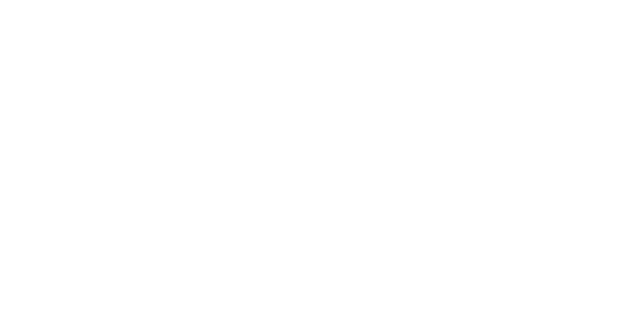
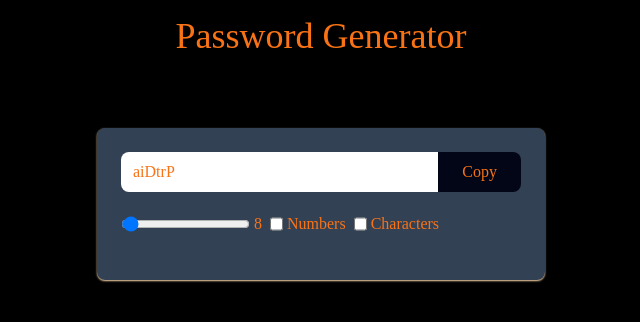
Before and after one commit to i-niranjan/react-short-projects, a React (Vite) app: page / in a window 1280 px wide. Shown: the top 322 px of the page, without its empty margins (319-959 px from the left). Built offline with nearby package versions, Linux system fonts and the light colour scheme.

Commit message:
Password Generator

```diff
--- a/src/App.jsx
+++ b/src/App.jsx
@@ -1,12 +1,14 @@
 import React from "react";
 import Counter from "./Project/Counter";
 import BGChanger from "./Project/BGChanger";
+import PasswordGenerator from "./Project/PasswordGenerator";
 
 export default function App() {
   return (
     <>
       {/* <BGChanger /> */}
       {/* <Counter /> */}
+      <PasswordGenerator />
     </>
   );
 }
--- a/src/Project/PasswordGenerator.jsx
+++ b/src/Project/PasswordGenerator.jsx
@@ -1,5 +1,92 @@
-import React from "react";
+import React, { useState, useCallback, useEffect, useRef } from "react";
 
 export default function PasswordGenerator() {
-  return <div>PasswordGenerator</div>;
+  const [length, setLength] = useState(8);
+  const [numberAllowed, setNumberAllowed] = useState(false);
+  const [charAllowed, setCharAllowed] = useState(false);
+  const [password, setPassword] = useState(null);
+
+  const passwordRef = useRef(null);
+
+  const PasswordGenerator = useCallback(() => {
+    let pass = "";
+    let string = "ABCDEFGHIJKLMNOPQRSTUVWXYZabcdefghijklmnopqrstuvwxyz";
+    if (numberAllowed) string += "123456789";
+    if (charAllowed) string += "!@#$%^&*()_+[]{}|;:',.<>?/~`";
+
+    for (let i = 1; i < length; i++) {
+      let char = Math.floor(Math.random() * string.length + 1);
+      pass += string.charAt(char);
+    }
+    setPassword(pass);
+  }, [length, numberAllowed, charAllowed, setPassword]);
+  useEffect(() => {
+    PasswordGenerator();
+  }, [length, PasswordGenerator, numberAllowed, setCharAllowed]);
+
+  const copyPass = useCallback(() => {
+    passwordRef.current?.select();
+    passwordRef.current?.setSelectionRange(0, 999);
+    window.navigator.clipboard.writeText(password);
+  }, [password]);
+  return (
+    <div className="flex gap-10 flex-col bg-black h-screen items-center w-full p-4 ">
+      <h1 className="text-orange-500 text-4xl flex justify-center">
+        Password Generator
+      </h1>
+      <div className="flex flex-col w-full gap-y-5 shadow-sm shadow-orange-200 px-6 py-6 rounded-lg max-w-md h-auto my-8 text-orange-500 bg-slate-700">
+        <div className="flex ">
+          <input
+            ref={passwordRef}
+            type="text"
+            value={password}
+            placeholder="Password"
+            className="outline-none w-full px-3 py-2 bg-white rounded-bl-lg rounded-tl-lg"
+          />
+          <button
+            onClick={copyPass}
+            className="bg-slate-950 hover:bg-slate-200 hover:text-slate-700 duration-300 ease-out px-6 py-2 rounded-br-lg rounded-tr-lg"
+          >
+            Copy
+          </button>
+        </div>
+        <div className="flex gap-x-2">
+          <div className="flex gap-x-1">
+            <input
+              type="range"
+              min={6}
+              max={100}
+              value={length}
+              className="cursor-pointer "
+              onChange={(e) => {
+                setLength(e.target.value);
+              }}
+            />
+            <label htmlFor="Length">{length}</label>
+          </div>
+          <div className="flex gap-x-1">
+            <input
+              type="checkbox"
+              defaultChecked={numberAllowed}
+              onChange={() => {
+                setNumberAllowed((prev) => !prev);
+              }}
+            />
+            <label>Numbers</label>
+          </div>
+          <div className="flex gap-x-1">
+            <input
+              type="checkbox"
+              defaultChecked={charAllowed}
+              onChange={() => {
+                setCharAllowed((prev) => !prev);
+              }}
+            />
+            <label>Characters</label>
+          </div>
+        </div>
+        <div className="flex gap-x-2"></div>
+      </div>
+    </div>
+  );
 }
```
